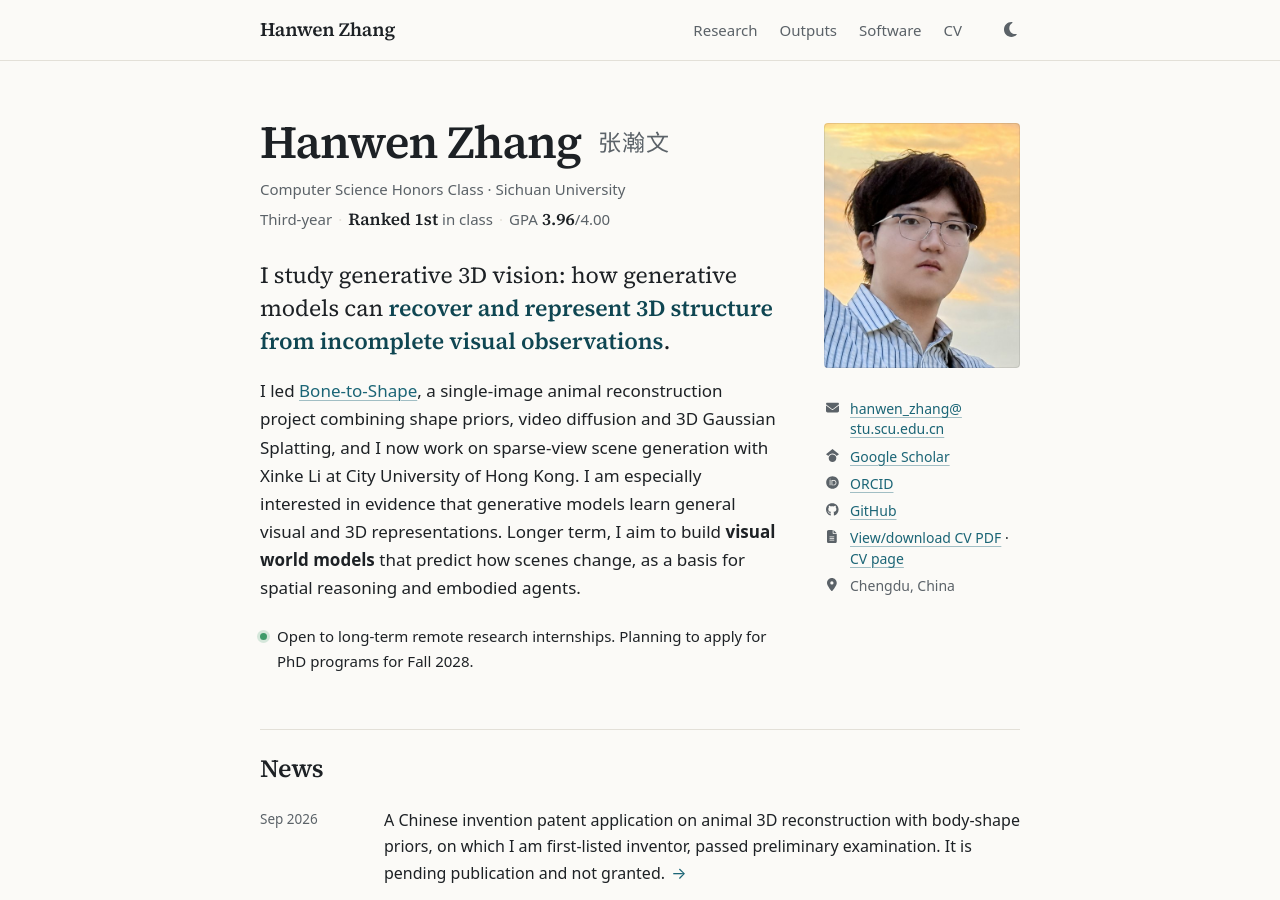
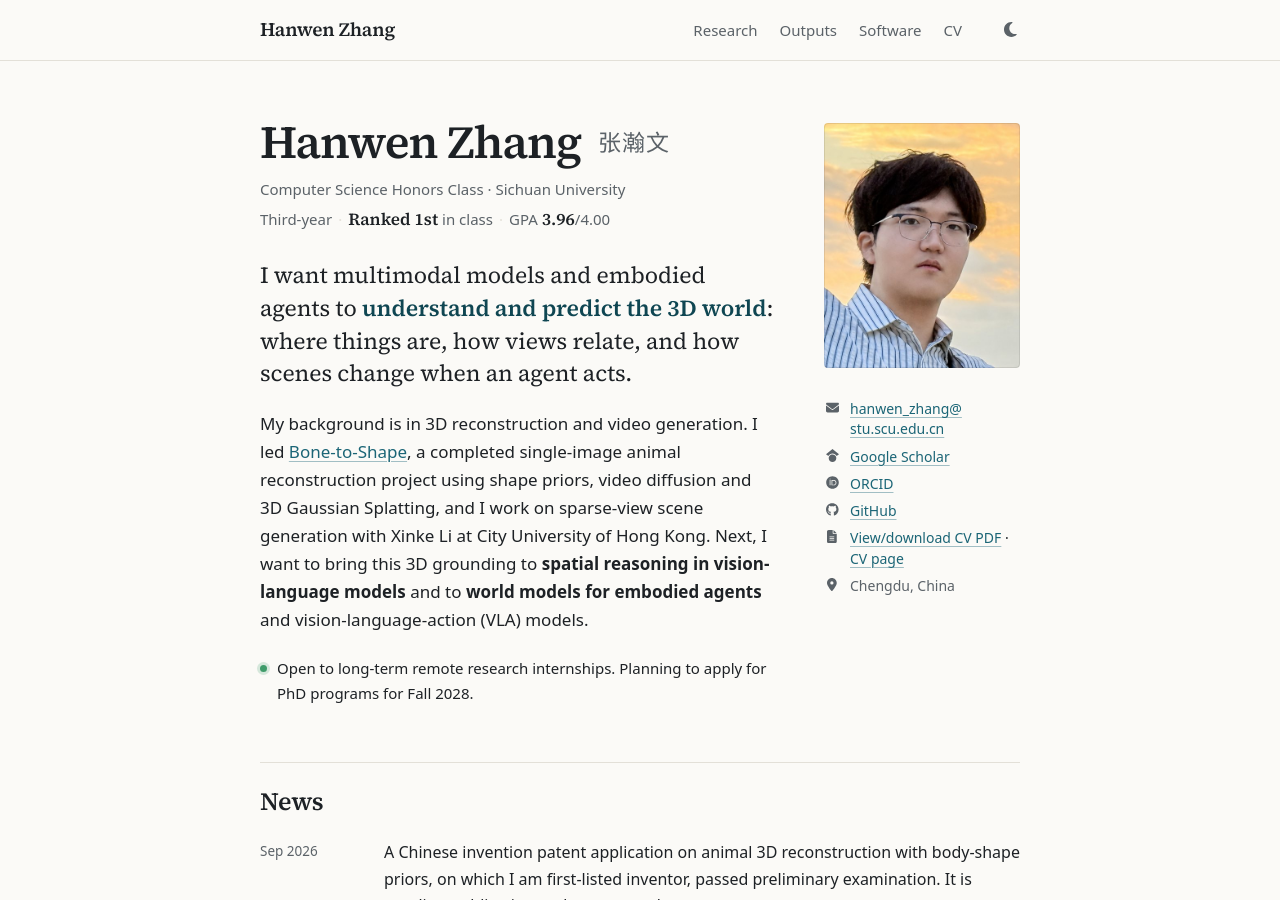
Before and after one commit to hwzhangcs/hwzhangcs.github.io, a Jekyll site: the page built from _pages/about.md, in a window 1280 px wide and 900 px high. Built offline with Jekyll 4.4.1, drawn with Linux system fonts in a browser that asks for light colours.

Commit message:
Reframe research interests around spatial reasoning and embodied world models
Generative 3D vision is now presented as background rather than a future
direction.

Co-Authored-By: Claude Opus 5.5 <noreply@anthropic.com>

```diff
--- a/_config.yml
+++ b/_config.yml
@@ -4,7 +4,7 @@
 locale      : "en-US"
 title       : "Hanwen Zhang / 张瀚文"
 name        : "Hanwen Zhang"
-description : "Hanwen Zhang - Computer science honors undergraduate studying generative 3D vision and visual world models for incomplete visual observations"
+description : "Hanwen Zhang - Computer science honors undergraduate interested in spatial reasoning in multimodal models and world models for embodied agents"
 url         : "https://hwzhangcs.github.io"
 baseurl     : ""
 repository  : "hwzhangcs/hwzhangcs.github.io"
--- a/_includes/home/hero.html
+++ b/_includes/home/hero.html
@@ -17,8 +17,8 @@
     <li class="hero-location">{% include icon.html name="location-dot" %}{{ site.author.location }}</li>
   </ul>
   <div class="hero-text">
-    <p class="hero-lead">I study generative 3D vision: how generative models can <strong>recover and represent 3D structure from incomplete visual observations</strong>.</p>
-    <p>I led <a href="{{ '/research/bone-to-shape/' | relative_url }}">Bone-to-Shape</a>, a single-image animal reconstruction project combining shape priors, video diffusion and 3D Gaussian Splatting, and I now work on sparse-view scene generation with Xinke Li at City University of Hong Kong. I am especially interested in evidence that generative models learn general visual and 3D representations. Longer term, I aim to build <strong>visual world models</strong> that predict how scenes change, as a basis for spatial reasoning and embodied agents.</p>
+    <p class="hero-lead">I want multimodal models and embodied agents to <strong>understand and predict the 3D world</strong>: where things are, how views relate, and how scenes change when an agent acts.</p>
+    <p>My background is in 3D reconstruction and video generation. I led <a href="{{ '/research/bone-to-shape/' | relative_url }}">Bone-to-Shape</a>, a completed single-image animal reconstruction project using shape priors, video diffusion and 3D Gaussian Splatting, and I work on sparse-view scene generation with Xinke Li at City University of Hong Kong. Next, I want to bring this 3D grounding to <strong>spatial reasoning in vision-language models</strong> and to <strong>world models for embodied agents</strong> and vision-language-action (VLA) models.</p>
     <p class="hero-status"><span class="status-dot" aria-hidden="true"></span>Open to long-term remote research internships. Planning to apply for PhD programs for Fall 2028.</p>
   </div>
 </header>
--- a/_pages/about.md
+++ b/_pages/about.md
@@ -3,7 +3,7 @@ layout: academic
 hero: true
 permalink: /
 title: "Hanwen Zhang"
-excerpt: "Hanwen Zhang is a computer science undergraduate at Sichuan University, ranked first in the Honors Class, studying generative 3D vision for recovering structure from incomplete visual observations and exploring visual world models."
+excerpt: "Hanwen Zhang is a computer science undergraduate at Sichuan University, ranked first in the Honors Class, interested in spatial reasoning in multimodal models and world models for embodied agents, with a background in 3D reconstruction and video generation."
 redirect_from:
   - /about/
   - /about.html
```
Also changed, not shown: _pages/cv.md (+1 -1 lines), 1 other file.
